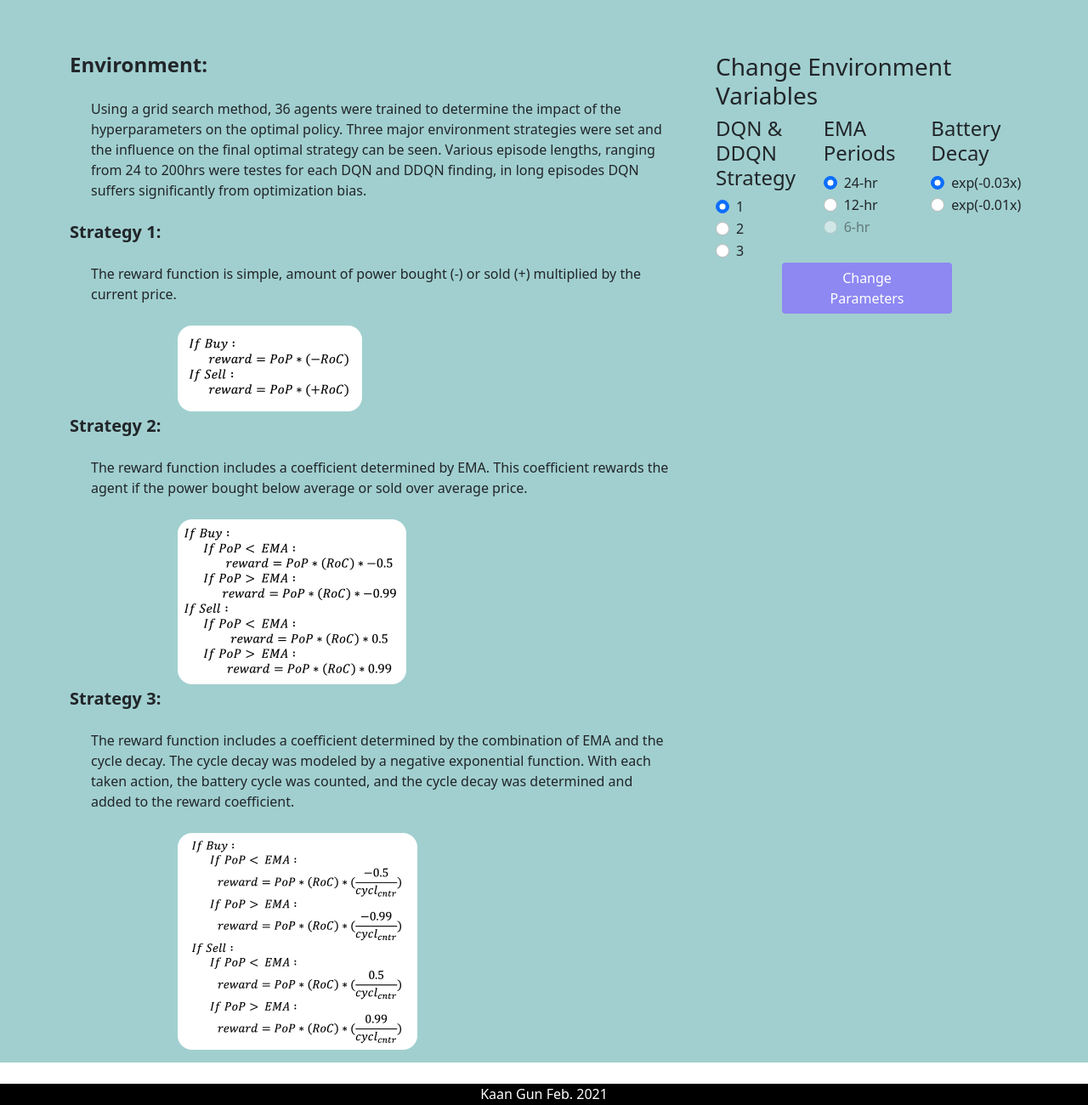
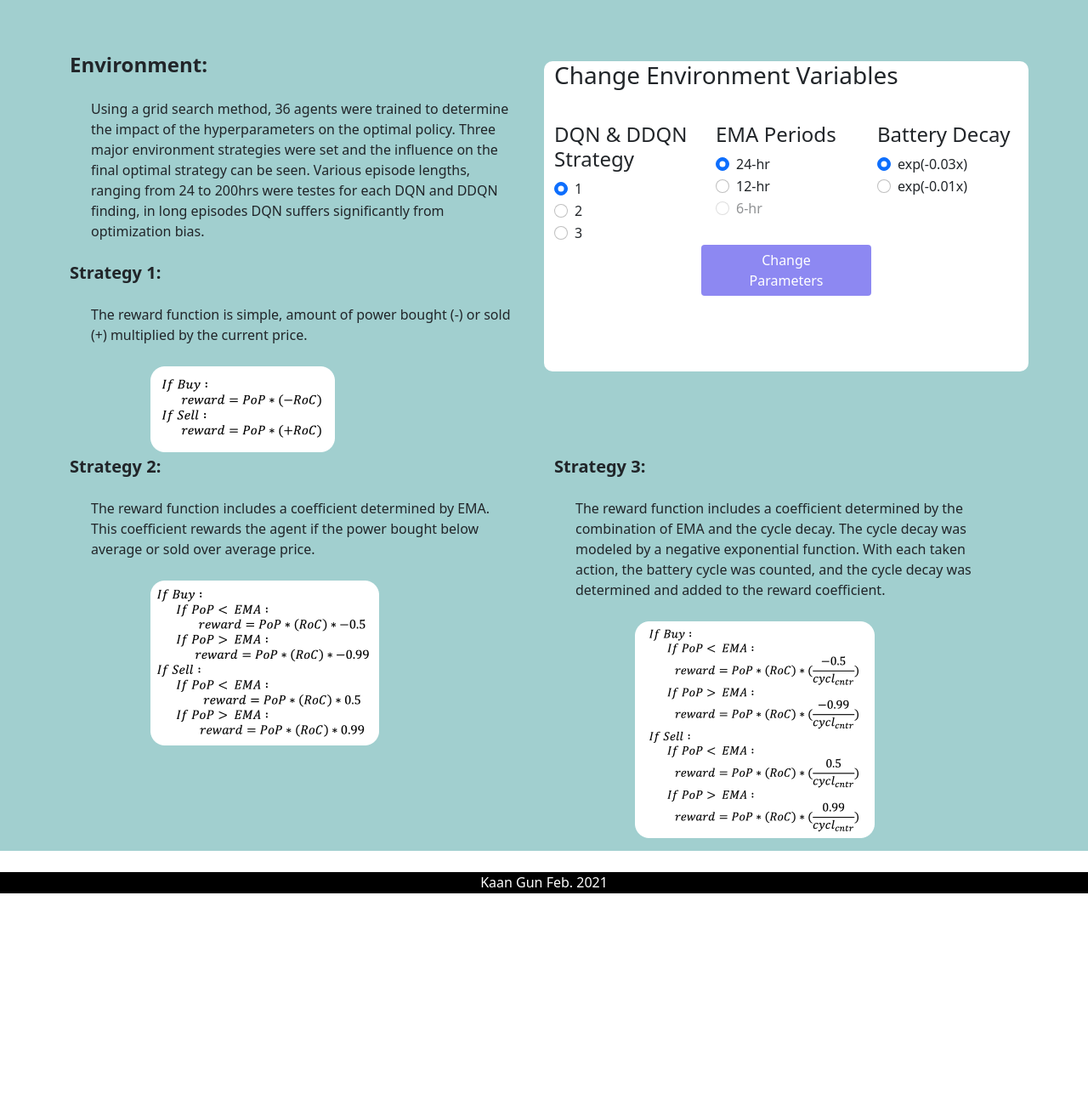
Before and after one commit to kaanTgun/BEMS_WebApp, a plain HTML site: page index.html in a window 1280 px wide. Shown: the part 3565-4865 px from the top of the page at 85% size. After the commit the page ends 4616 px from the top, so only its background shows below. Drawn offline with nearby package versions, Linux system fonts and the light colour scheme; a script that the page names is missing.

Commit message:
small layout changes

```diff
--- a/index.html
+++ b/index.html
@@ -246,8 +246,8 @@
 		<div style="background-color: #A1CFCF; padding-top: 50px;">
 			<div class="container" style="margin-top: 20px;">
 				<div class="row justify-content-center ">
-					<div class="col-lg-8 col-md-12 col-sm-12">
 
+					<div class="col-lg-6 col-md-12 col-sm-12">
 						<h4><b>Environment:</b></h4>
 						<p>
 							Using a grid search method, 36 agents were trained to
@@ -268,30 +268,10 @@
 									<img src="Assets/Strat1_pseudocode.png">
 								</div>
 							</div>
-							<h5><b>Strategy 2:</b></h5>
-							<p>
-								The reward function includes a coefficient determined
-								by EMA. This coefficient rewards the agent if the power bought below average or sold over average price.
-							</p>
-							<div class="row justify-content-center ">
-								<div class="col-lg-8 col-md-12 col-sm-12">
-									<img src="Assets/Strat2_pseudocode.png" style="margin-bottom: 5px;">
-								</div>
-							</div>
-							<h5><b>Strategy 3:</b></h5>
-							<p>
-								The reward function includes a coefficient determined by the combination of EMA and the cycle decay.
-								The cycle decay was modeled by a negative exponential function.
-								With each taken action, the battery cycle was counted, and the cycle decay was determined and added to the reward coefficient.
-							</p>
-							<div class="row justify-content-center">
-								<div class="col-lg-8 col-md-12 col-sm-12">
-									<img src="Assets/Strat3_pseudocode.png" style="margin-bottom: 15px;">
-								</div>
-							</div>
 						</div>
 					</div>
-					<div class="col-lg-4 col-md-12 col-sm-12" id='chart_2_container'>
+
+					<div class="col-lg-6 col-md-12 col-sm-12" id='changeDQNStrategy'>
 						<div class="row justify-content-center ">
 							<h3> Change Environment Variables </h3>
 							<br/>
@@ -362,10 +342,39 @@
 								Change<br/>Parameters
 							</button>
 						</div>
+					</div>
+				</div>
+
+				<div class="row justify-content-center ">
+					<div class="col-lg-6 col-md-12 col-sm-12">
+						<h5><b>Strategy 2:</b></h5>
+						<p>
+							The reward function includes a coefficient determined
+							by EMA. This coefficient rewards the agent if the power bought below average or sold over average price.
+						</p>
+						<div class="row justify-content-center ">
+							<div class="col-lg-8 col-md-12 col-sm-12">
+								<img src="Assets/Strat2_pseudocode.png" style="margin-bottom: 5px;">
+							</div>
+						</div>
+					</div>
+					<div class="col-lg-6 col-md-12 col-sm-12">
+						<h5><b>Strategy 3:</b></h5>
+						<p>
+							The reward function includes a coefficient determined by the combination of EMA and the cycle decay.
+							The cycle decay was modeled by a negative exponential function.
+							With each taken action, the battery cycle was counted, and the cycle decay was determined and added to the reward coefficient.
+						</p>
+						<div class="row justify-content-center">
+							<div class="col-lg-8 col-md-12 col-sm-12">
+								<img src="Assets/Strat3_pseudocode.png" style="margin-bottom: 15px;">
+							</div>
+						</div>
+					</div>
+				</div>
 
 
-					</div>
-				</div>
+
 			</div>
 		</div>
 										<!-- END -->
--- a/src/init.js
+++ b/src/init.js
@@ -272,7 +272,6 @@ async function clearCharts(){
 	document.getElementById("EMA_Checkbox").checked = false;
 	document.getElementById("DQN_Checkbox").checked = false;
 	document.getElementById("DDQN_Checkbox").checked = false;
-	document.getElementById("chart_2_container").style.height = "300px";
 
 	// Get the context of the canvas element we want to select
 	mainGraph = await new LineGraph(ctx);
--- a/src/style.css
+++ b/src/style.css
@@ -2,6 +2,13 @@ p{
 	margin: 25px;
 }
 
+#changeDQNStrategy{
+	background-color: white;
+	margin-bottom: 100px;
+	margin-top: 10px;
+	border-radius: 10px;
+	border: #A1CFCF;
+}
 
 .page-header{
 	min-width: 500px;
```
